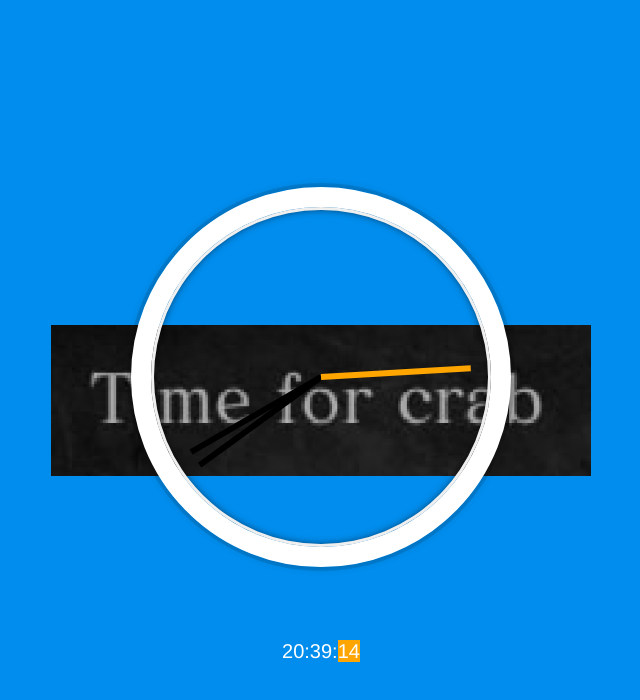
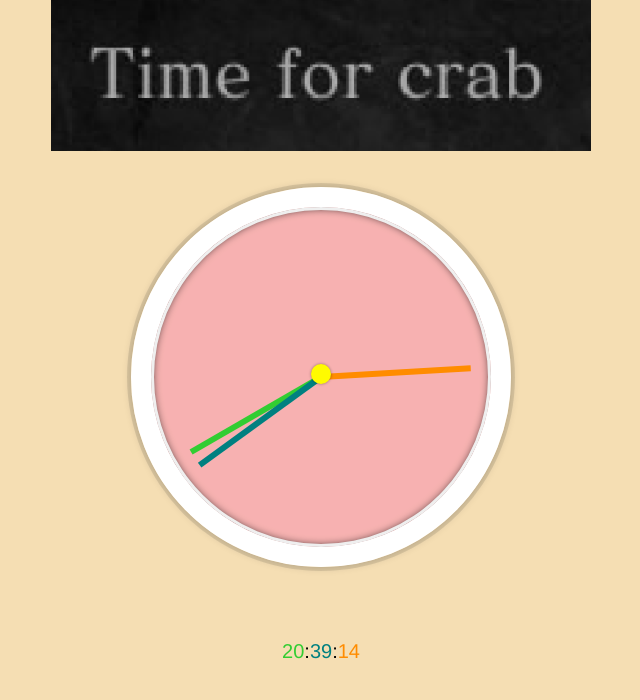
Before and after one commit to mhoelzer/clock, a plain HTML site: page index.html in a window 1280 px wide. Shown: the whole page, without its empty margins (319-959 px from the left). Drawn offline with Linux system fonts and the light colour scheme.

Commit message:
made  some minor decorating changes

```diff
--- a/index.html
+++ b/index.html
@@ -9,10 +9,11 @@
     </head>
     <body>
 		<div class="clock">
-			<div class="clock-face">
-				<div class="hand" id="hour-hand"></div>
-				<div class="hand" id="minute-hand"></div>
-				<div class="hand" id="second-hand"></div>
+			<div class="clockFace">
+				<div class="knob"></div>
+				<div class="hand" id="hourHand"></div>
+				<div class="hand" id="minuteHand"></div>
+				<div class="hand" id="secondHand"></div>
 			</div>
 		</div>
 		<br>
--- a/index.js
+++ b/index.js
@@ -1,6 +1,6 @@
-const secondHand = document.querySelector("#second-hand");
-const minuteHand = document.querySelector("#minute-hand");
-const hourHand = document.querySelector("#hour-hand");
+const secondHand = document.querySelector("#secondHand");
+const minuteHand = document.querySelector("#minuteHand");
+const hourHand = document.querySelector("#hourHand");
 const numerals = document.querySelector("#numerals");
 
 let secondsCounter = 0;
@@ -33,10 +33,10 @@ function whatIsTheTime() {
         hoursCounter += 12;
     }
 
-    let secondsDigits = seconds < 10 ? "0" + seconds : seconds;
-    let minutesDigits = minutes < 10 ? "0" + minutes : minutes;
-    let hoursDigits = hours < 10 ? "0" + hours : hours;
-    numerals.innerHTML = `${hoursDigits}:${minutesDigits}:<span id="second-hand">${secondsDigits}</span>`;
+    let secondsDigits = `<span id="secondsDigit">${seconds < 10 ? "0" + seconds : seconds}</span>`
+    let minutesDigits = `<span id="minutesDigit">${minutes < 10 ? "0" + minutes : minutes}</span>`
+    let hoursDigits = `<span id="hoursDigit">${hours < 10 ? "0" + hours : hours}</span>`
+    numerals.innerHTML = `${hoursDigits}:${minutesDigits}:${secondsDigits}`
 }
 
 setInterval(whatIsTheTime, 1000); // runs every second
--- a/style.css
+++ b/style.css
@@ -1,5 +1,6 @@
+/* Main */
 html {
-    background: #018ded url("time.png") no-repeat center center fixed;
+    background: wheat url("time.png") no-repeat top center fixed;
     /* background-size: cover; */
     font-family: "helvetica neue";
     text-align: center;
@@ -16,6 +17,8 @@ body {
     /* flex-wrap: nowrap; */
     flex-flow: column;
 }
+
+/* Clock */
 .clock {
     width: 30rem;
     height: 30rem;
@@ -26,12 +29,27 @@ body {
     padding: 2rem;
     box-shadow: 0 0 0 4px rgba(0, 0, 0, 0.1), inset 0 0 0 3px #efefef,
         inset 0 0 10px black, 0 0 10px rgba(0, 0, 0, 0.2);
+	background-color: rgba(255, 1, 170, 0.2)
 }
-.clock-face {
+.clockFace {
     position: relative;
     width: 100%;
     height: 100%;
 	transform: translateY(-3px); /* account for the height of the clock hands */
+}
+
+/* Knob and Hands */
+.knob {
+    background: rgb(255, 251, 0);
+	border-radius: 50%;
+    box-shadow: 0 0 3px rgba(0, 0, 0, 0.4);
+    height: 20px;
+    top: 50%;
+    left: 50%;
+    position: absolute;
+    transform: translate(-50%, -50%); /* look this up again */
+    width: 20px;
+    z-index: 1;
 }
 .hand {
     width: 50%;
@@ -46,13 +64,25 @@ body {
     transition-timing-function: cubic-bezier(0.1, 2.7, 0.58, 1);
     /* ^^^ to see some fun stuff, do transition-timing-funxtion, an dyou get to pick what the transform looks like with the bezier little sideways ~ */
 }
-
-#second-hand {
+#secondHand {
     /* color: orange;  */
     /* ^^^ put this in a nurmerals second  */
-	background-color: orange;
+    background-color: darkorange;
+}
+#minuteHand {
+    background-color: teal;
+}
+#hourHand {
+    background-color: limegreen;
 }
 
-#numerals {
-	color: white;
+/* Digits */
+#secondsDigit {
+    color: darkorange;
 }
+#minutesDigit {
+    color: teal;
+}
+#hoursDigit {
+    color: limegreen;
+}
```
Lines whose indentation alone changed are shown as unchanged.
